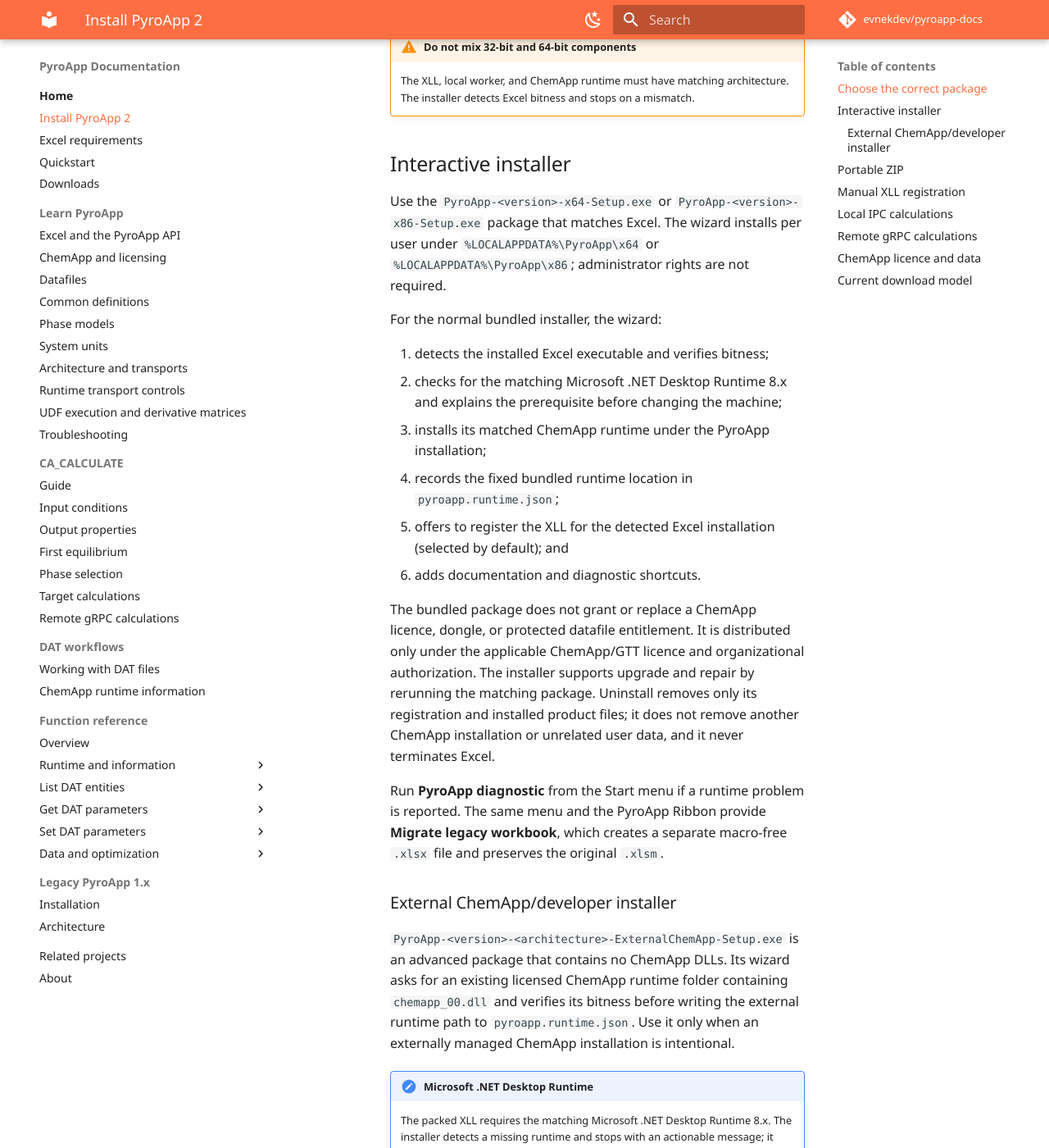
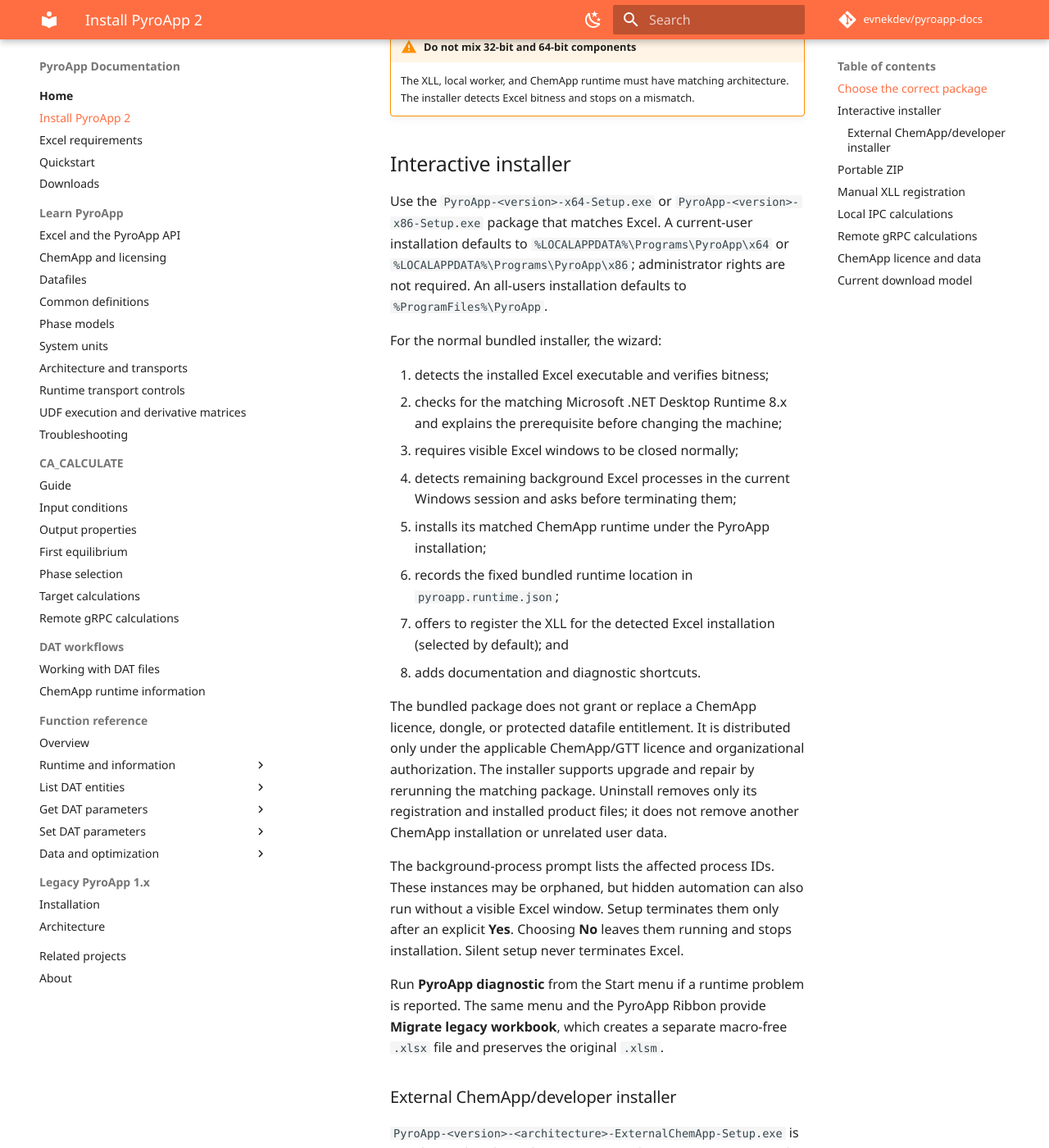
Before and after one commit to evnekdev/pyroapp-docs, an MkDocs documentation site: the page built from docs/installation-2.0.md, in a window 1280 px wide and 1400 px high, scrolled down 527 px. Shown: the whole window at 82% size. Built offline with MkDocs 1.6.1 and Material for MkDocs 9.7.7, drawn with Linux system fonts in a browser that asks for light colours; some web fonts are replaced; comment, search, counter and statistics services are not loaded.

Commit message:
Document background Excel installer prompt

```diff
--- a/docs/installation-2.0.md
+++ b/docs/installation-2.0.md
@@ -18,18 +18,25 @@
 
 ## Interactive installer
 
-Use the `PyroApp-<version>-x64-Setup.exe` or `PyroApp-<version>-x86-Setup.exe` package that matches Excel. The wizard installs per user under `%LOCALAPPDATA%\PyroApp\x64` or `%LOCALAPPDATA%\PyroApp\x86`; administrator rights are not required.
+Use the `PyroApp-<version>-x64-Setup.exe` or `PyroApp-<version>-x86-Setup.exe` package that matches Excel. A current-user installation defaults to `%LOCALAPPDATA%\Programs\PyroApp\x64` or `%LOCALAPPDATA%\Programs\PyroApp\x86`; administrator rights are not required. An all-users installation defaults to `%ProgramFiles%\PyroApp`.
 
 For the normal bundled installer, the wizard:
 
 1. detects the installed Excel executable and verifies bitness;
 2. checks for the matching Microsoft .NET Desktop Runtime 8.x and explains the prerequisite before changing the machine;
-3. installs its matched ChemApp runtime under the PyroApp installation;
-4. records the fixed bundled runtime location in `pyroapp.runtime.json`;
-5. offers to register the XLL for the detected Excel installation (selected by default); and
-6. adds documentation and diagnostic shortcuts.
+3. requires visible Excel windows to be closed normally;
+4. detects remaining background Excel processes in the current Windows session and asks before terminating them;
+5. installs its matched ChemApp runtime under the PyroApp installation;
+6. records the fixed bundled runtime location in `pyroapp.runtime.json`;
+7. offers to register the XLL for the detected Excel installation (selected by default); and
+8. adds documentation and diagnostic shortcuts.
 
-The bundled package does not grant or replace a ChemApp licence, dongle, or protected datafile entitlement. It is distributed only under the applicable ChemApp/GTT licence and organizational authorization. The installer supports upgrade and repair by rerunning the matching package. Uninstall removes only its registration and installed product files; it does not remove another ChemApp installation or unrelated user data, and it never terminates Excel.
+The bundled package does not grant or replace a ChemApp licence, dongle, or protected datafile entitlement. It is distributed only under the applicable ChemApp/GTT licence and organizational authorization. The installer supports upgrade and repair by rerunning the matching package. Uninstall removes only its registration and installed product files; it does not remove another ChemApp installation or unrelated user data.
+
+The background-process prompt lists the affected process IDs. These instances
+may be orphaned, but hidden automation can also run without a visible Excel
+window. Setup terminates them only after an explicit **Yes**. Choosing **No**
+leaves them running and stops installation. Silent setup never terminates Excel.
 
 Run **PyroApp diagnostic** from the Start menu if a runtime problem is reported. The same menu and the PyroApp Ribbon provide **Migrate legacy workbook**, which creates a separate macro-free `.xlsx` file and preserves the original `.xlsm`.
 
```
Also changed, not shown: docs/troubleshooting.md (+12 -0 lines).
